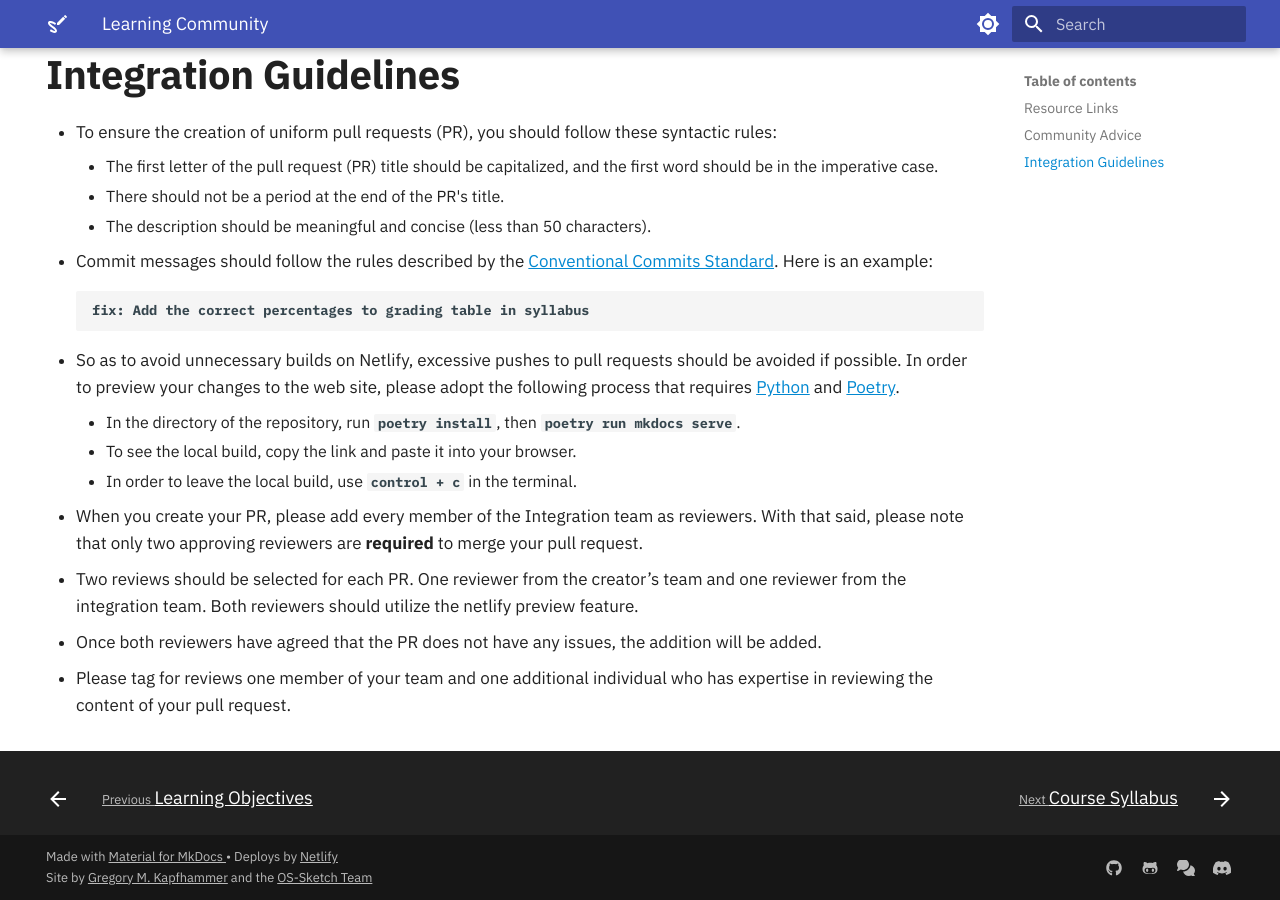
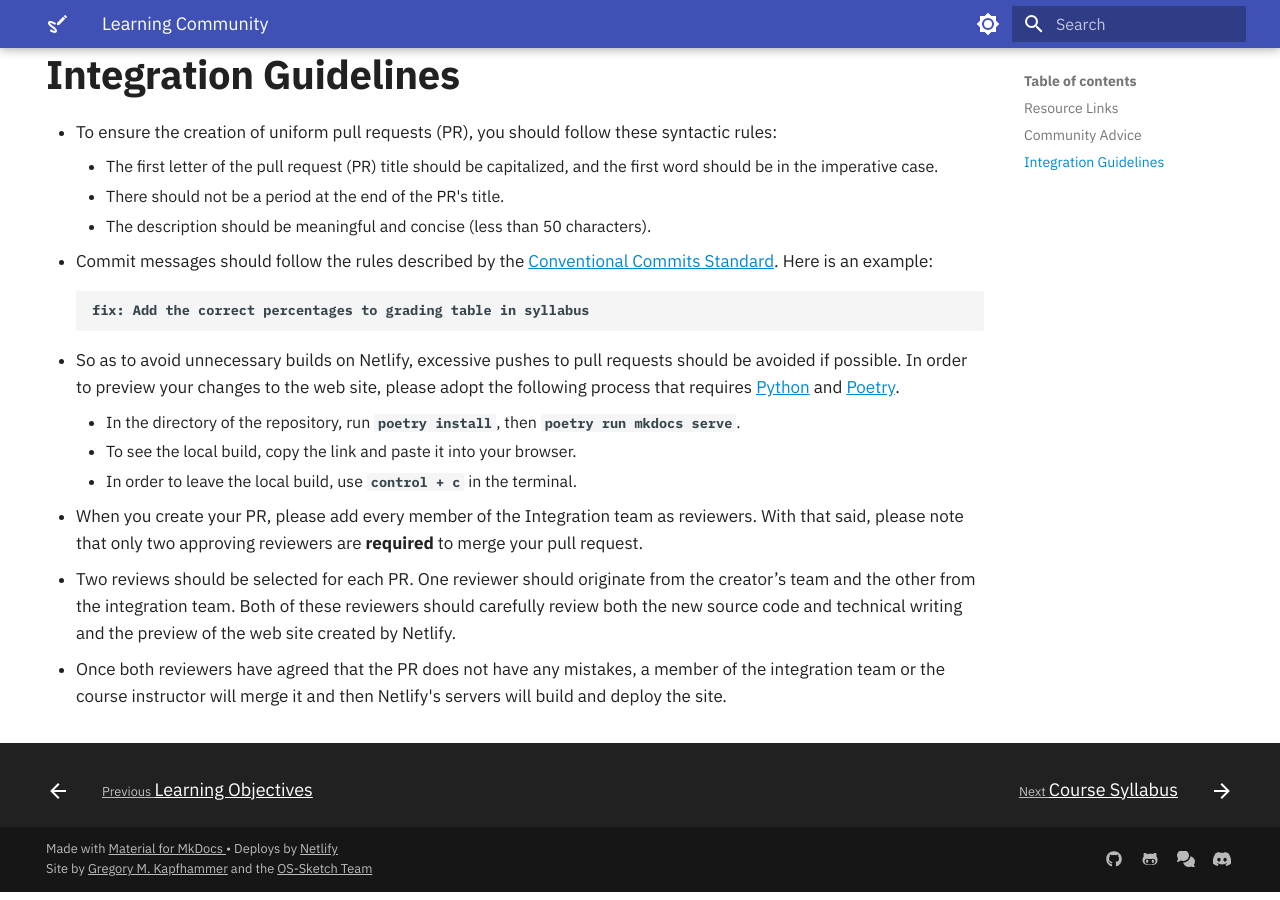
Before and after one commit to OS-Sketch/www.os-sketch.com, an MkDocs documentation site: the page built from docs/operating-systems/learning-community.md, in a window 1280 px wide and 900 px high, scrolled down 1155 px. Built offline with MkDocs 1.6.1 and Material for MkDocs 9.7.7, drawn with Linux system fonts in a browser that asks for light colours.

Commit message:
refactor: Clarify the content in learning-community about integration.

```diff
--- a/docs/operating-systems/learning-community.md
+++ b/docs/operating-systems/learning-community.md
@@ -103,12 +103,11 @@ forum that best connects to your situation, as illustrated with these examples.
   reviewers. With that said, please note that only two approving reviewers are
   **required** to merge your pull request.
 
-- Two reviews should be selected for each PR. One reviewer from the creator’s
-  team and one reviewer from the integration team. Both reviewers should
-  utilize the netlify preview feature.
+- Two reviews should be selected for each PR. One reviewer should originate
+  from the creator’s team and the other from the integration team. Both of
+  these reviewers should carefully review both the new source code and
+  technical writing and the preview of the web site created by Netlify.
 
-- Once both reviewers have agreed that the PR does not have any issues, the
-  addition will be added.
-
-- Please tag for reviews one member of your team and one additional individual
-  who has expertise in reviewing the content of your pull request.
+- Once both reviewers have agreed that the PR does not have any mistakes, a
+  member of the integration team or the course instructor will merge it and
+  then Netlify's servers will build and deploy the site.
```
